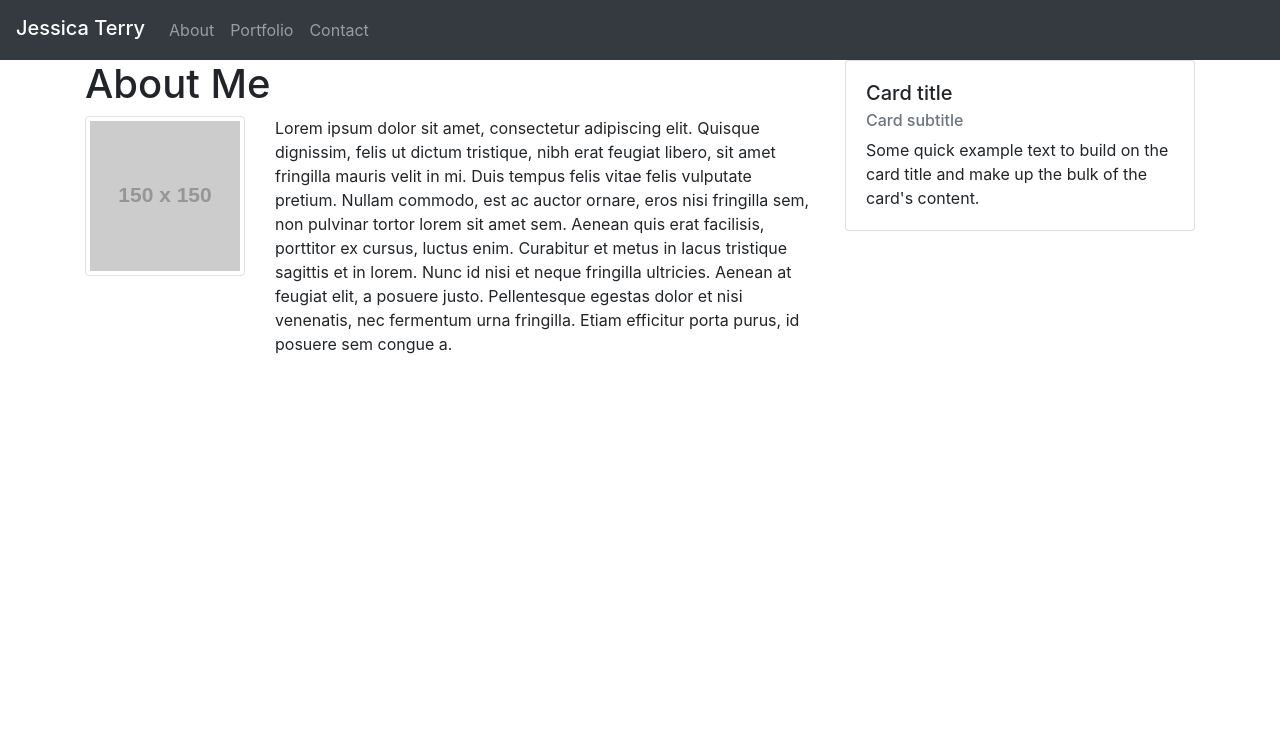
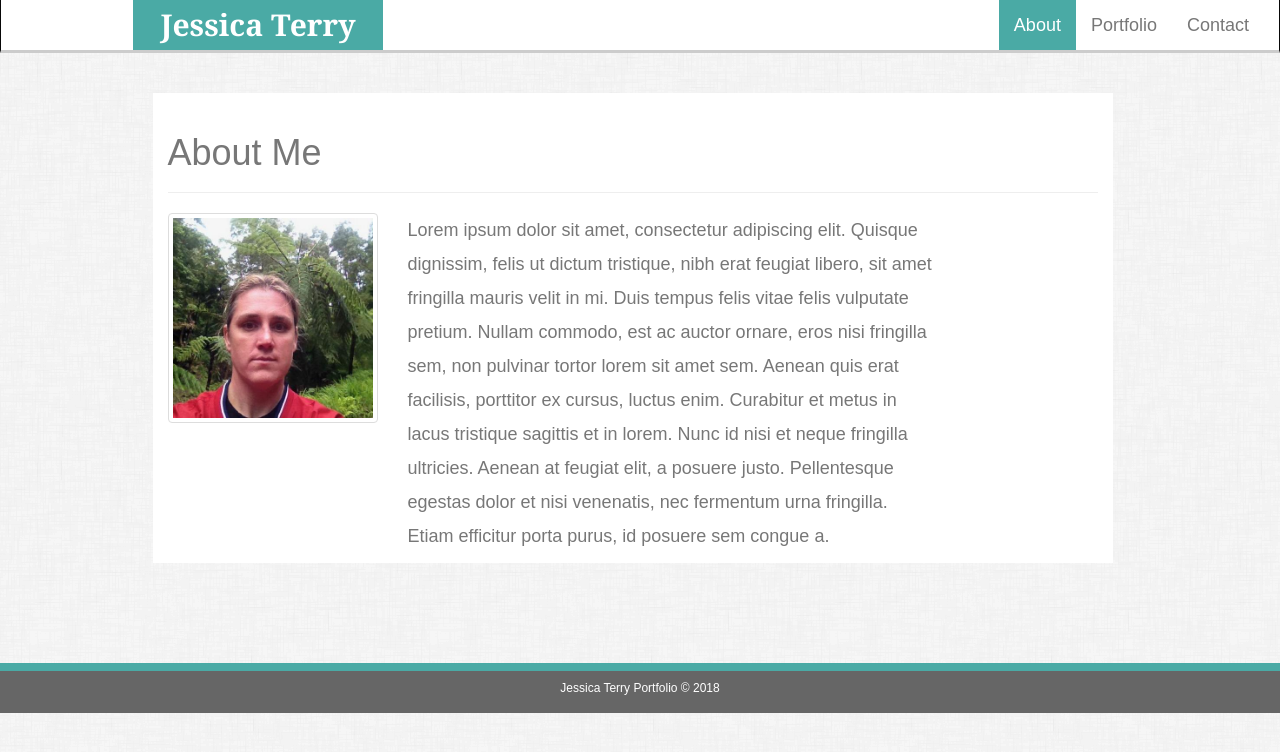
Before and after one commit to jterry149/Bootstrap-Portfolio, a plain HTML site: page index.html in a window 1280 px wide. Drawn offline with nearby package versions, Linux system fonts and the light colour scheme; placeholder pictures from the web are drawn by us.

Commit message:
css styling properties for about page

```diff
--- /dev/null
+++ b/assets/css/style.css
@@ -0,0 +1,69 @@
+/*--================ Global Body Properties ==========================*/
+body, html {
+    height: 100%;
+}
+body {
+    font-family: 'Arial', 'Helvetica Neue', Helvetica, sans-serif;
+    background-image: url('../images/dust_scratches.png');
+    color: #777777;
+    font-size: 18px;
+    line-height: 34px;
+}
+/*--================ Logo Properties =========================*/
+#logo{
+    width: 250px;
+    height: auto;
+    font-family: Georgia, Times, "Times New Roman", serif;
+    font-size: 30px;
+    font-weight: bold;
+    color: #ffffff;
+    margin-left: 117px;
+    text-decoration: none;
+    background: #4aaaa5;
+
+}
+/*--============== Navigation Navbar Properties ===============*/
+.navbar {
+    background: #ffffff;
+    color:#666666;
+    margin-bottom: 0;
+    border-radius: 0;
+    border-bottom: 3px solid #cccccc;
+    border-top: none;
+}
+
+.navbar-inverse .navbar-nav> .active> a {
+    background: #4aaaa5;
+    color:#ffffff;
+}
+.navbar-inverse .navbar-nav>li>a {
+    color:#777777;
+}
+
+/*--============== Column Properties =========================*/
+.col-md-2{
+    background-image: url("/assets/images/dust_scratches.png");
+}
+
+.col-md-8{
+    background-color: #ffffff;
+    width:960px;
+    height:auto;
+    margin-top: 40px;
+    margin-bottom: 100px;
+}
+
+/*--================ Footer Properties ========================*/
+footer {
+    background:  #666666;
+    border-top: 8px solid #4aaaa5;
+    border-bottom: none;
+    color: #ffffff;
+    font-size: 12px;
+    height: 50px;
+}
+
+  /*--============== Media Properties ==========================*/
+@media screen and (max-width: 767px) {
+    .row.content {height:auto;}
+}
--- a/index.html
+++ b/index.html
@@ -1,45 +1,49 @@
 <!DOCTYPE html>
-<html lang="en-us">
-
+<html lang="en">
 <head>
-
-  <meta charset="UTF-8">
+  <title>Bootstrap Example</title>
+  <meta charset="utf-8">
   <meta name="viewport" content="width=device-width, initial-scale=1">
-
-  <title>About Jessica Terry</title>
-
-  <!--=============== Bootstrap CDN ==========================-->
-  <link rel="stylesheet" href="https://maxcdn.bootstrapcdn.com/bootstrap/4.0.0/css/bootstrap.min.css">
-  <!--================= Stylesheets ===========================-->
+  <link rel="stylesheet" href="https://maxcdn.bootstrapcdn.com/bootstrap/3.3.7/css/bootstrap.min.css">
+  <link rel="stylesheet" href="assets/css/style.css">
+  <script src="https://ajax.googleapis.com/ajax/libs/jquery/3.3.1/jquery.min.js"></script>
+  <script src="https://maxcdn.bootstrapcdn.com/bootstrap/3.3.7/js/bootstrap.min.js"></script>
 </head>
- <!--=============== Main Body Content ==========================-->
 <body>
-<!--================ Navigation ================================-->
-  <nav class="navbar navbar-expand-lg navbar-dark bg-dark">
-    <span class="navbar-brand mb-1 h1">Jessica Terry</span>
-    <button class="navbar-toggler" type="button" data-toggle="collapse" data-target="#navbarSupportedContent" aria-controls="navbarSupportedContent" aria-expanded="false" aria-label="Toggle navigation">
-      <span class="navbar-toggler-icon"></span>
-    </button>
-    <div class="collapse navbar-collapse" id="navbarSupportedContent">
-      <ul class="nav navbar-nav navbar-right">
-        <li class="nav-item"><a class="nav-link" href="index.html">About</a></li>
-        <li class="nav-item"><a class="nav-link" href="portfolio.html">Portfolio</a></li>
-        <li class="nav-item"><a class="nav-link" href="contact.html">Contact</a></li>
+<nav class="navbar navbar-inverse">
+  <div class="container-fluid">
+    <div class="navbar-header text-center">
+      <button type="button" class="navbar-toggle" data-toggle="collapse" data-target="#myNavbar">
+        <span class="icon-bar"></span>
+        <span class="icon-bar"></span>
+        <span class="icon-bar"></span>
+      </button>
+      <a class="navbar-brand" id="logo" href="index.html">Jessica Terry</a>
+    </div>
+    <div class="collapse navbar-collapse" id="myNavbar">
+      <ul class="nav navbar-nav navbar-right text-center">
+        <li class="active"><a href="index.html">About</a></li>
+        <li><a href="portfolio.html">Portfolio</a></li>
+        <li><a href="contact.html">Contact</a></li>
       </ul>
     </div>
-  </nav>
-<!-- End Nav -->
-  <div class="container">
+  </div>
+</nav>
+
+<div class="container">
     <div class="row">
+    <div class="col-md-1">
+
+      	</div>
       <div class="col-md-8">
         <div class="page-header">
           <h1>About Me</h1>
         </div>
         <div class="row">
           <div class="col-md-3">
-            <img src="http://placehold.it/150x150" alt="Placeholder" class="img-thumbnail">
+            <img src="./assets/images/myself.jpeg" alt="Jessica Terry" class="img-thumbnail">
           </div>
-          <div class="col-md-9">
+          <div class="col-md-7">
             <p>
               Lorem ipsum dolor sit amet, consectetur adipiscing elit. Quisque dignissim, felis ut dictum tristique, nibh erat feugiat libero, sit amet fringilla mauris velit in mi. Duis tempus felis vitae felis vulputate pretium. Nullam commodo, est ac auctor ornare,
               eros nisi fringilla sem, non pulvinar tortor lorem sit amet sem. Aenean quis erat facilisis, porttitor ex cursus, luctus enim. Curabitur et metus in lacus tristique sagittis et in lorem. Nunc id nisi et neque fringilla ultricies. Aenean
@@ -49,25 +53,16 @@
         </div>
       </div>
       <!--Create Card taking up 4 Columns-->
-      <div class="col-md-4">
-        <div class="card">
-          <div class="card-body">
-            <h5 class="card-title">Card title</h5>
-            <h6 class="card-subtitle mb-2 text-muted">Card subtitle</h6>
-            <p class="card-text">Some quick example text to build on the card title and make up the bulk of the card's content.</p>
-          </div>
-        </div>
-      </div>
+   <div class="col-md-1">
+   </div>
     </div>
+
+
   </div>
 
-  <!-- jQuery CDN -->
-  <script src="https://ajax.googleapis.com/ajax/libs/jquery/1.11.3/jquery.min.js"></script>
+<footer class="container-fluid text-center">
+  <p>Jessica Terry Portfolio &copy; 2018</p>
+</footer>
 
-  <script src="https://cdnjs.cloudflare.com/ajax/libs/popper.js/1.14.3/umd/popper.min.js"></script>
-
-  <!-- Bootstrap JavaScript CDN -->
-  <script src="https://maxcdn.bootstrapcdn.com/bootstrap/4.0.0/js/bootstrap.min.js"></script>
 </body>
-
 </html>
```
